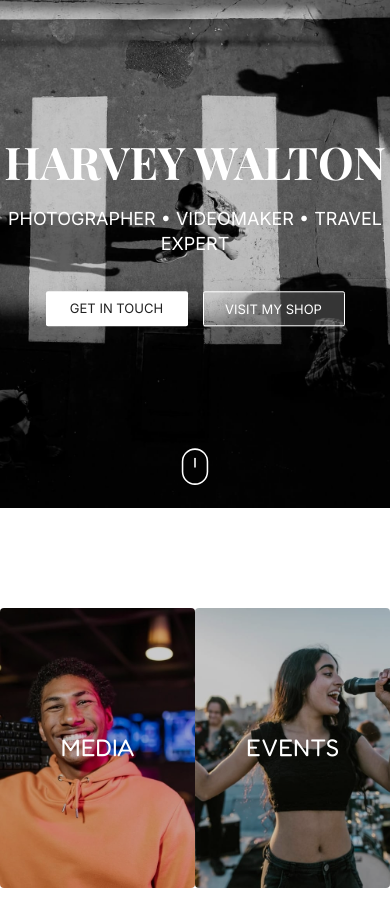
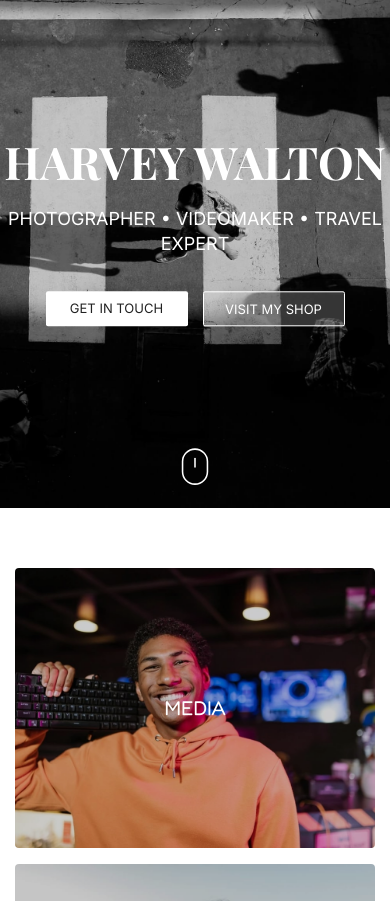
Before and after one commit to gigaamiridze/Photolens, a Flask app: page / in a window 390 px wide. Shown: the part 69-970 px from the top of the page. Run offline with Flask 2, Linux system fonts and the light colour scheme; some libraries are stand-ins or nearby versions.

Commit message:
added second section responsive

```diff
--- a/static/css/style.css
+++ b/static/css/style.css
@@ -820,11 +820,56 @@ body.open {
   justify-content: space-between;
   padding-top: 100px;
 }
+@media only screen and (max-width: 1024px) {
+  .section-cont .work-block {
+    padding-left: 15px;
+    padding-right: 15px;
+  }
+}
+@media only screen and (max-width: 900px) {
+  .section-cont .work-block {
+    padding-top: 80px;
+    padding-left: 40px;
+    padding-right: 40px;
+  }
+}
+@media only screen and (max-width: 768px) {
+  .section-cont .work-block {
+    padding-left: 15px;
+    padding-right: 15px;
+    flex-direction: column;
+  }
+}
+@media only screen and (max-width: 480px) {
+  .section-cont .work-block {
+    padding-top: 60px;
+  }
+}
+@media only screen and (max-width: 380px) {
+  .section-cont .work-block {
+    padding-top: 50px;
+  }
+}
 .section-cont .work-block:last-child {
   padding-top: 0;
   padding-bottom: 100px;
   margin-top: 16px;
 }
+@media only screen and (max-width: 900px) {
+  .section-cont .work-block:last-child {
+    padding-bottom: 80px;
+  }
+}
+@media only screen and (max-width: 480px) {
+  .section-cont .work-block:last-child {
+    padding-bottom: 60px;
+  }
+}
+@media only screen and (max-width: 380px) {
+  .section-cont .work-block:last-child {
+    padding-bottom: 50px;
+  }
+}
 .section-cont .work-block .img-box {
   max-width: 577px;
   width: 100%;
@@ -833,6 +878,27 @@ body.open {
   position: relative;
   overflow: hidden;
 }
+@media only screen and (max-width: 1024px) {
+  .section-cont .work-block .img-box {
+    margin-right: 16px;
+  }
+}
+@media only screen and (max-width: 768px) {
+  .section-cont .work-block .img-box {
+    margin-right: 0;
+    max-width: 100%;
+  }
+}
+@media only screen and (max-width: 1024px) {
+  .section-cont .work-block .img-box:last-child {
+    margin-right: 0;
+  }
+}
+@media only screen and (max-width: 768px) {
+  .section-cont .work-block .img-box:last-child {
+    margin-top: 16px;
+  }
+}
 .section-cont .work-block .img-box .work-link {
   position: absolute;
   left: 0;
@@ -850,6 +916,11 @@ body.open {
   text-transform: uppercase;
   line-height: none;
   z-index: 1;
+}
+@media only screen and (max-width: 900px) {
+  .section-cont .work-block .img-box .work-link .work-title {
+    font-size: 20px;
+  }
 }
 .section-cont .work-block .img-box .work-img {
   position: absolute;
--- a/static/sass/main/_homePage.scss
+++ b/static/sass/main/_homePage.scss
@@ -469,16 +469,44 @@ body {
         @include display (flex);
         justify-content: space-between;
         padding-top: $px100;
+        @include responsive(desktop) {
+            padding-left: $px15;
+            padding-right: $px15;
+        }
+        @include responsive(tablet-lg) {
+            padding-top: $px80;
+            padding-left: $px40;
+            padding-right: $px40;
+        }
+        @include responsive(tablet) {
+            padding-left: $px15;
+            padding-right: $px15;
+            flex-direction: column;
+        }
+        @include responsive(phone-land-sm) { padding-top: $px60; }
+        @include responsive(phone-port-md) { padding-top: $px50; }
         &:last-child {
             padding-top: 0;
             padding-bottom: $px100;
             margin-top: $px16;
+            @include responsive(tablet-lg) { padding-bottom: $px80; }
+            @include responsive(phone-land-sm) { padding-bottom: $px60; }
+            @include responsive(phone-port-md) { padding-bottom: $px50; }
         }
         .img-box {
             @include sizes (577px, 100%, 280px);
             border-radius: $px4;
             position: relative;
             overflow: hidden;
+            @include responsive(desktop) { margin-right: $px16; }
+            @include responsive(tablet) {
+                margin-right: 0;
+                max-width: 100%;
+            }
+            &:last-child {
+                @include responsive(desktop) { margin-right: 0; }
+                @include responsive(tablet) { margin-top: $px16; }
+            }
             .work-link {
                 position: absolute;
                 left: 0;
@@ -490,6 +518,7 @@ body {
                 .work-title {
                     @include text-property ($px24, $fredoka, $white, $upper, none);
                     z-index: 1;
+                    @include responsive(tablet-lg) { font-size: $px20; }
                 }
             }
             .work-img {
```
